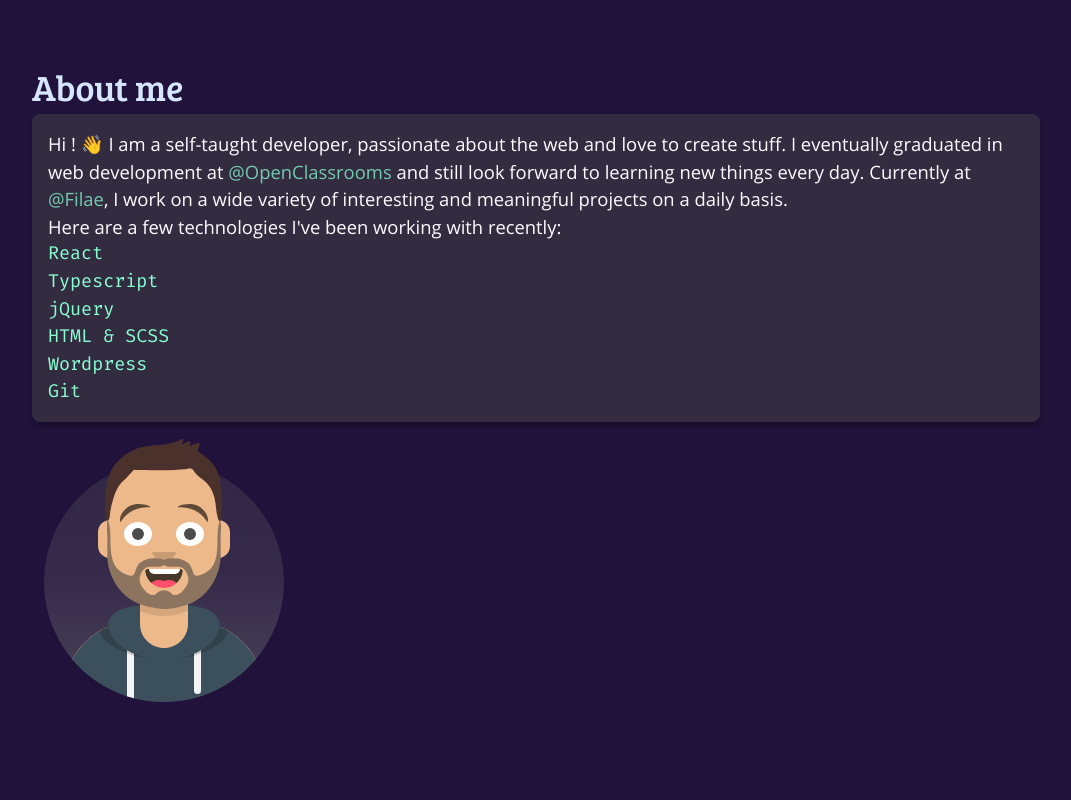
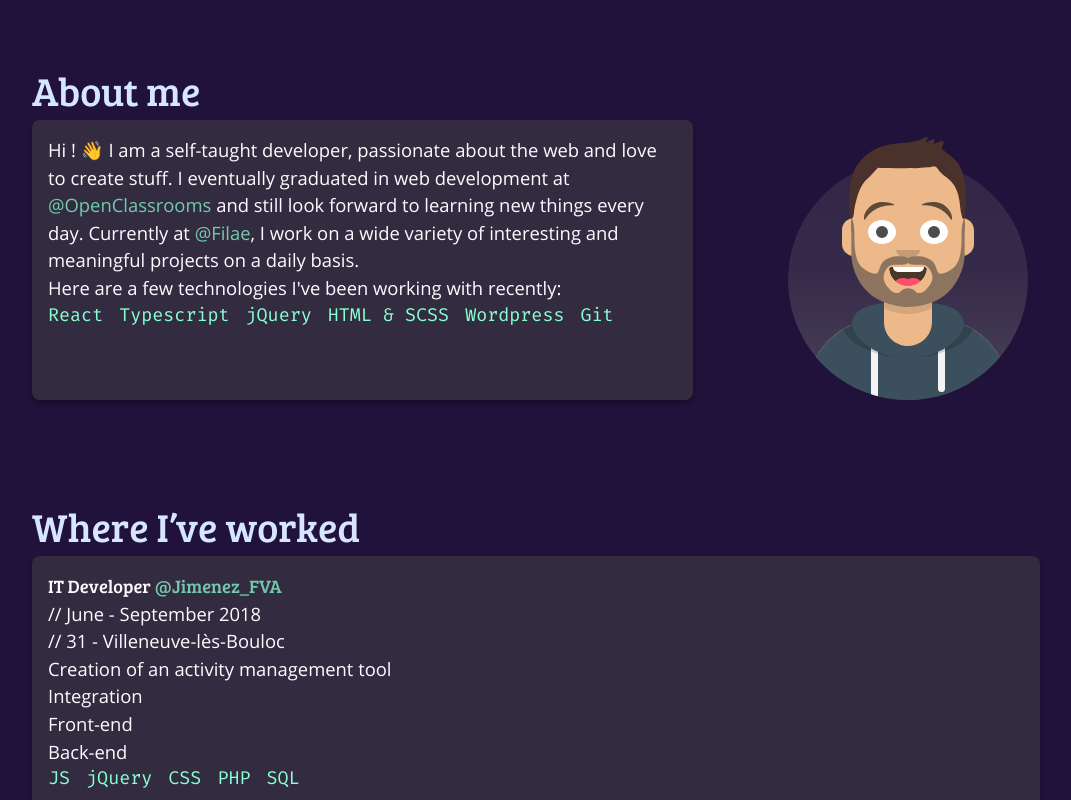
Before and after one commit to fr2Dev/portfolio-v3, a React (Create React App) app: page / in a window 1280 px wide. Shown: the part 900-1700 px from the top of the page, without its empty margins (104-1175 px from the left). Built offline with nearby package versions, Linux system fonts and the light colour scheme.

Commit message:
[ADD] Techlist and About

```diff
--- a/src/App.tsx
+++ b/src/App.tsx
@@ -3,8 +3,8 @@ import { ThemeProvider } from 'styled-components';
 import Avatar from './components/avatar';
 import Card from './components/card';
 import { GlobalStyle, theme } from './style';
-import { MainWrapper, Container, Row, Hero } from './components/layouts';
-import { Nav, Button, ItemNav, TwitterLink, Highlight } from './components/styled';
+import { MainWrapper, Container, Row, Hero, About } from './components/layouts';
+import { Nav, Button, ItemNav, TwitterLink, Highlight, TechList } from './components/styled';
 import './style/fonts.css';
 
 function App() {
@@ -52,26 +52,28 @@ function App() {
             </Hero>
             <section>
               <h3>About me</h3>
+              <About>
                 <Card>
                   <p>
-                  Hi ! 👋 I am a self-taught developer, passionate about the web and love to create
-                  stuff. I eventually graduated in web development at{' '}
+                    Hi ! 👋 I am a self-taught developer, passionate about the web and love to
+                    create stuff. I eventually graduated in web development at{' '}
                     <TwitterLink href="#">@OpenClassrooms</TwitterLink> and still look forward to
                     learning new things every day. Currently at{' '}
                     <TwitterLink href="#">@Filae</TwitterLink>, I work on a wide variety of
                     interesting and meaningful projects on a daily basis.
                   </p>
                   <p>Here are a few technologies I've been working with recently:</p>
-                <ul>
+                  <TechList as="ul" wrap="flex-wrap">
                     <li className="tech">React</li>
                     <li className="tech">Typescript</li>
                     <li className="tech">jQuery</li>
                     <li className="tech">HTML & SCSS</li>
                     <li className="tech">Wordpress</li>
                     <li className="tech">Git</li>
-                </ul>
+                  </TechList>
                 </Card>
                 <Avatar title="François Degrincourt" titleId="Avatar François Degrincourt" />
+              </About>
             </section>
             <h3>Where I’ve worked</h3>
             <Card>
@@ -86,13 +88,13 @@ function App() {
                 <li>Front-end</li>
                 <li>Back-end</li>
               </ul>
-              <ul>
+              <TechList as="ul" wrap="flex-wrap">
                 <li className="tech">JS</li>
                 <li className="tech">jQuery</li>
                 <li className="tech">CSS</li>
                 <li className="tech">PHP</li>
                 <li className="tech">SQL</li>
-              </ul>
+              </TechList>
             </Card>
             <Card>
               <h4>
@@ -106,14 +108,14 @@ function App() {
                 <li>Newsletter & mailing</li>
                 <li>Visual creation</li>
               </ul>
-              <ul>
+              <TechList as="ul" wrap="flex-wrap">
                 <li className="tech">React</li>
                 <li className="tech">JS</li>
                 <li className="tech">jQuery</li>
                 <li className="tech">SCSS</li>
                 <li className="tech">Wordpress</li>
                 <li className="tech">Photoshop</li>
-              </ul>
+              </TechList>
             </Card>
             <h3>Some stuff I've made</h3>
             <h3>Get In Touch</h3>
--- /dev/null
+++ b/src/components/index.ts
@@ -0,0 +1,2 @@
+export { default as Avatar } from './avatar';
+export { default as Card } from './card';
--- /dev/null
+++ b/src/components/layouts/about.ts
@@ -0,0 +1,22 @@
+import styled from 'styled-components';
+import { Card, Avatar } from '../index';
+
+export const About = styled.div`
+  display: grid;
+  grid-gap: 2rem;
+  grid-template-columns: repeat(12, 1fr);
+  /* FIT stretch */
+  /* grid-template-columns: repeat(auto-fit, minmax(13rem, 1fr)); */
+  /* FILL */
+  /* grid-template-columns: repeat(auto-fill, minmax(14rem, 1fr)) */
+
+  & > * {
+    &:first-child {
+      grid-column: span 8;
+    }
+    &:last-child {
+      grid-column: span 4;
+      margin-left: auto;
+    }
+  }
+`;
--- a/src/components/layouts/index.ts
+++ b/src/components/layouts/index.ts
@@ -2,3 +2,4 @@ export { Container } from './container';
 export { MainWrapper } from './mainWrapper';
 export { Row } from './row';
 export { Hero } from './hero';
+export { About } from './about';
--- a/src/components/styled/index.ts
+++ b/src/components/styled/index.ts
@@ -2,3 +2,4 @@ export { Button } from './styledButton';
 export { TwitterLink } from './styledTwitterLink';
 export { Nav, ItemNav } from './styledNav';
 export { Highlight } from './styledHighlight';
+export { TechList } from './styledTechList';
--- /dev/null
+++ b/src/components/styled/styledTechList.ts
@@ -0,0 +1,10 @@
+import styled from 'styled-components';
+import { Row } from '../layouts';
+
+export const TechList = styled(Row)`
+  li {
+    &:not(:last-child) {
+      margin-right: 1rem;
+    }
+  }
+`;
--- a/src/style/globalStyle.ts
+++ b/src/style/globalStyle.ts
@@ -31,7 +31,7 @@ const GlobalStyle = createGlobalStyle`
   }
 
   h3 {
-    font-size: 36px;
+    font-size: 40px;
   }
 
   section {
```
Lines whose indentation alone changed are shown as unchanged.
